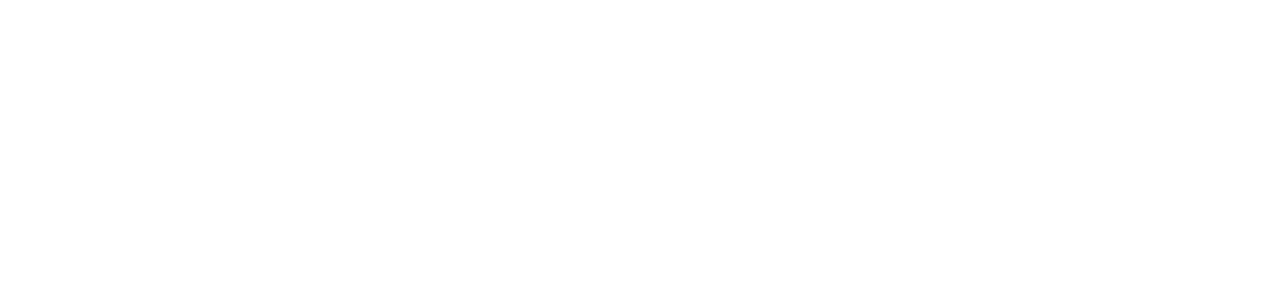
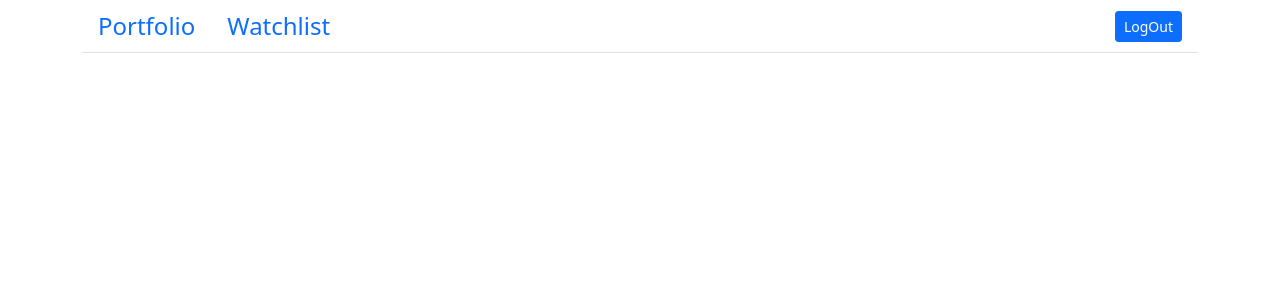
Before and after one commit to chandpratik/crypto-portfolio, a React (Create React App) app: page /dashboard in a window 1280 px wide. Before the commit this address had no page. Shown: the top 300 px of the page. Built offline with nearby package versions, Linux system fonts and the light colour scheme.

Commit message:
Added dashboard and navbar component

```diff
--- a/src/App.js
+++ b/src/App.js
@@ -1,4 +1,4 @@
-import { LoginForm } from './components';
+import { LoginForm, Dashboard } from './components';
 import { BrowserRouter, Routes, Route } from 'react-router-dom';
 
 function App() {
@@ -6,6 +6,8 @@ function App() {
     <BrowserRouter>
       <Routes>
         <Route path="/" element={<LoginForm />} />
+
+        <Route path="/dashboard" element={<Dashboard />} />
       </Routes>
     </BrowserRouter>
   );
--- /dev/null
+++ b/src/components/Dashboard/index.jsx
@@ -0,0 +1,11 @@
+import React from 'react';
+import { Container } from 'react-bootstrap';
+import { Navigation } from '../Navbar';
+
+export const Dashboard = () => {
+  return (
+    <Container className="mx-10">
+      <Navigation />
+    </Container>
+  );
+};
--- /dev/null
+++ b/src/components/Navbar/index.jsx
@@ -0,0 +1,37 @@
+import React from 'react';
+import { useSelector, useDispatch } from 'react-redux';
+import { Nav, Button } from 'react-bootstrap';
+import { removeUser } from '../../redux/user/userActions';
+
+export const Navigation = () => {
+  const user = useSelector(state => state.user.username);
+
+  const dispatch = useDispatch();
+
+  return (
+    <Nav className="border-bottom justify-content-between">
+      <div className="d-flex">
+        <Nav.Item>
+          <Nav.Link href="#" className="fs-4">
+            Portfolio
+          </Nav.Link>
+        </Nav.Item>
+        <Nav.Item>
+          <Nav.Link href="#" className="fs-4">
+            Watchlist
+          </Nav.Link>
+        </Nav.Item>
+      </div>
+      <div className="d-flex">
+        <Nav.Item className="d-flex justify-content-center align-items-center mx-3">
+          <p className="font-weight-bold p-0 m-0">{user}</p>
+        </Nav.Item>
+        <Nav.Item className="d-flex justify-content-center align-items-center mx-3">
+          <Button className="btn-sm" onClick={() => dispatch(removeUser())}>
+            LogOut
+          </Button>
+        </Nav.Item>
+      </div>
+    </Nav>
+  );
+};
--- a/src/components/index.js
+++ b/src/components/index.js
@@ -1 +1,3 @@
 export * from './Form';
+export * from './Dashboard';
+export * from './Navbar';
```
